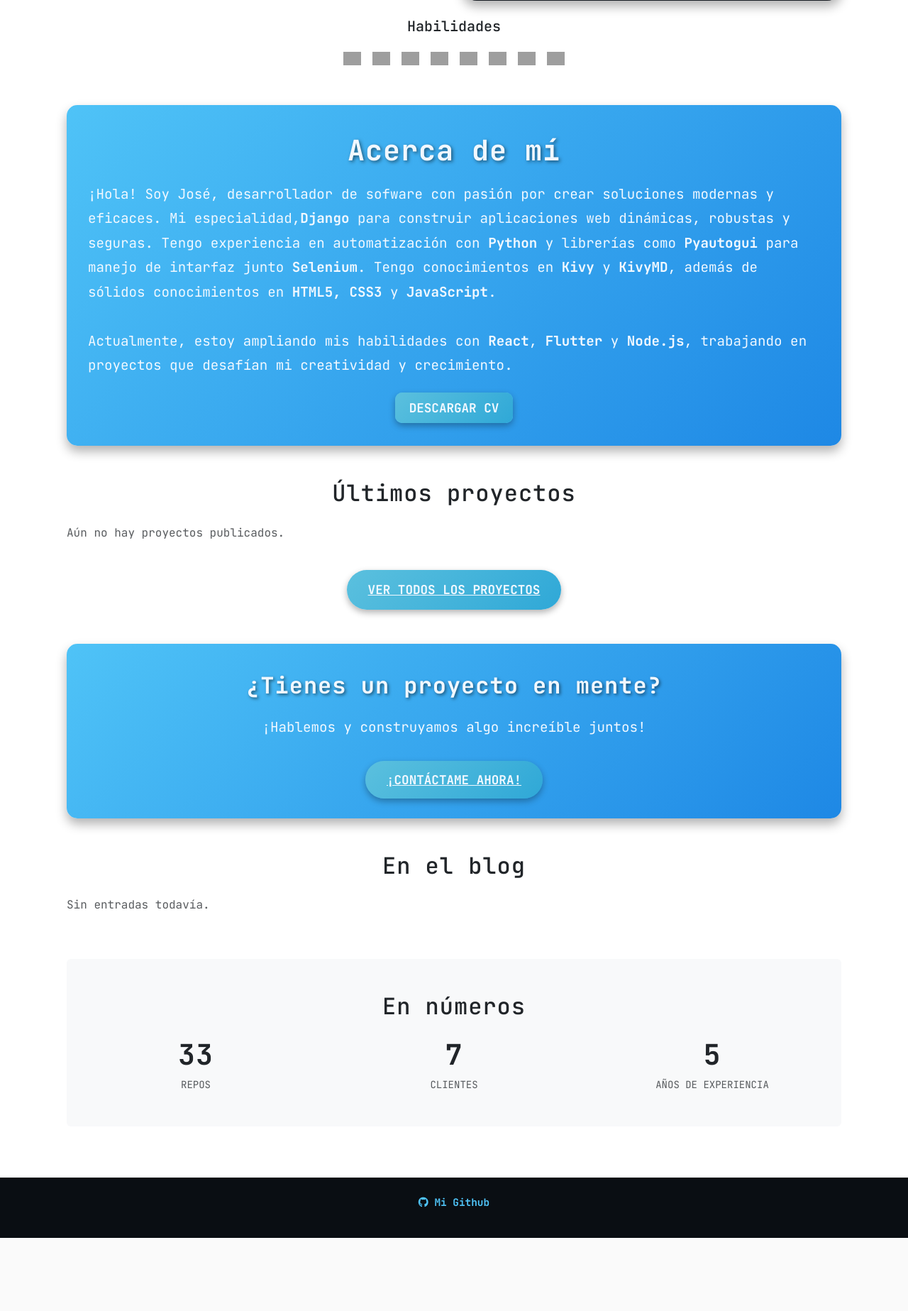
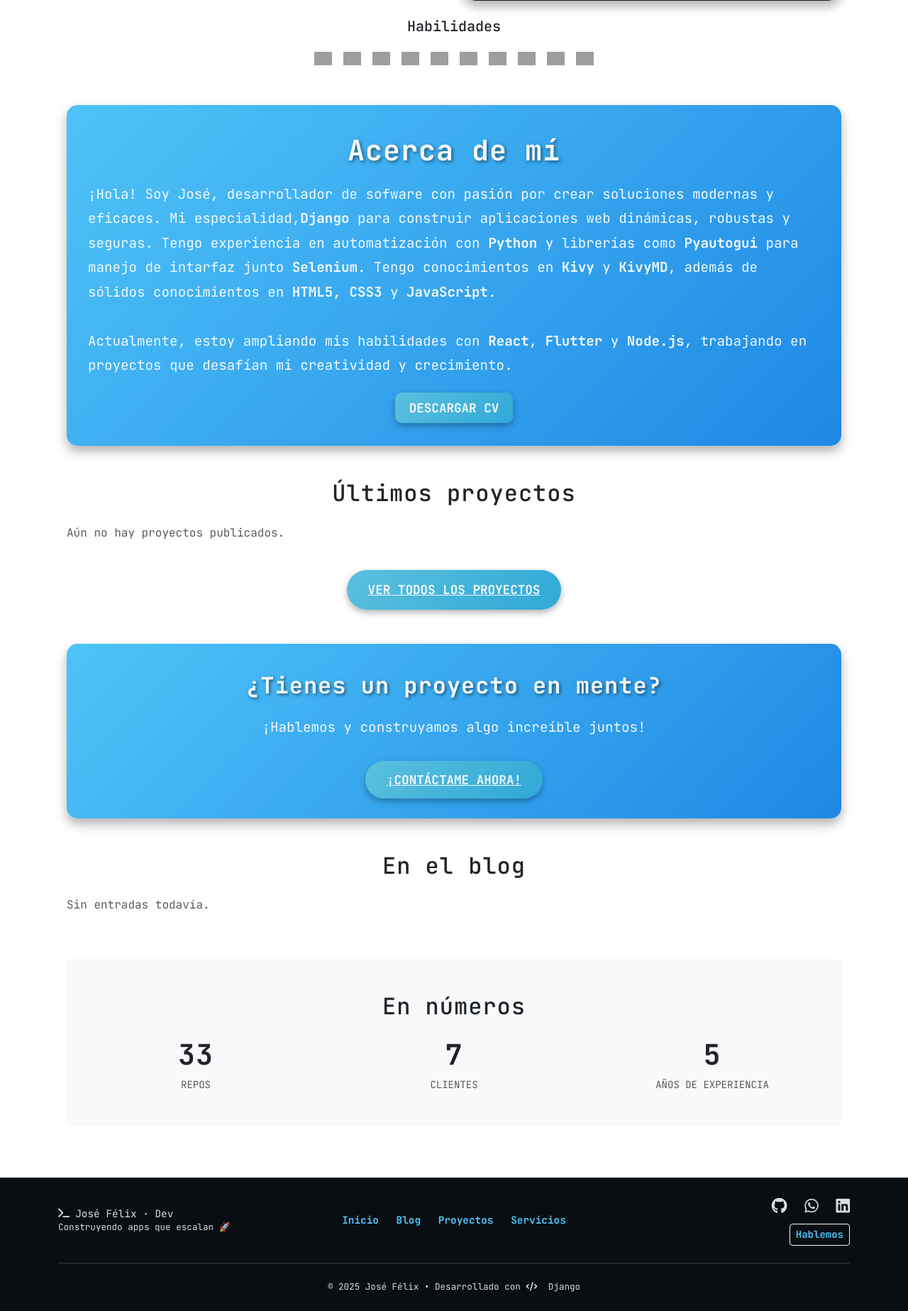
Before and after one commit to AmeriK88/Professional-portfolio, a Django app: page / in a window 1280 px wide. Shown: the part 532-2379 px from the top of the page at 71% size. Before the commit the page ends 2276 px from the top, so only its background shows below. Run offline with Django 5.2, Linux system fonts and the light colour scheme; data that the repository does not hold is empty; parts of the project's set-up code (start-up, migrations or seed data) failed here and were passed over; grey boxes are pictures that could not be loaded.

Commit message:
feat(ui): redesign footer with brand claim, quick links, socials & contact CTA
* Replaced minimal footer with responsive 3‑column layout
* Added animated underline links, hover‑lift social icons and 'Let’s talk' button
* Styled with JetBrains Mono, theme variables and Bootstrap overrides
* Updated styles.css — no backend changes

```diff
--- a/static/css/styles.css
+++ b/static/css/styles.css
@@ -23,57 +23,22 @@
         font-family: var(--code-font), 'Roboto', sans-serif;
 }
 
-body, html {
-    height: 100%;
-    margin: 0;
-    display: flex;
-    flex-direction: column;
-}
+body, html { height: 100%;  margin: 0;  display: flex; flex-direction: column;  scroll-behavior: smooth;}
 
-.container {
-    flex: 1; /
-}
+.container {flex: 1; }
 
 /* Navegación */
-.navbar {
-    background: linear-gradient(135deg, var(--primary-color), var(--secondary-color));
-    border-bottom: 2px solid var(--secondary-color);
-    box-shadow: 0 4px 6px rgba(0, 0, 0, 0.5);
-}
+.navbar { background: linear-gradient(135deg, var(--primary-color), var(--secondary-color)); border-bottom: 2px solid var(--secondary-color); box-shadow: 0 4px 6px rgba(0, 0, 0, 0.5);}
 
-.navbar-brand {
-    color: var(--text-color) !important;
-    font-weight: bold;
-    font-size: 1.5rem;
-    transition: color 0.3s ease;
-}
+.navbar-brand { color: var(--text-color) !important; font-weight: bold; font-size: 1.5rem; transition: color 0.3s ease;}
 
-.navbar-brand:hover {
-    color: var(--dark-text-color) !important;
-}
+.navbar-brand:hover { color: var(--dark-text-color) !important;}
 
 /* Links del menú */
-.navbar-nav .nav-link {
-    color: var(--text-color) !important;
-    font-weight: bold;
-    text-align: center;
-    margin: 0 auto;
-    transition: color var(--animation-duration) var(--animation-ease);
-    position: relative;
-    letter-spacing: 2px;
-    display: inline-block;
-}
+.navbar-nav .nav-link { color: var(--text-color) !important; font-weight: bold; text-align: center;  margin: 0 auto; transition: color var(--animation-duration) var(--animation-ease); position: relative; letter-spacing: 2px; display: inline-block; }
 
 /* Línea decorativa */
-.navbar-nav .nav-link::after {
-    content: "";
-    display: block;
-    width: 0;
-    height: 2px;
-    background-color: var(--text-color);
-    margin: 0 auto;
-    transition: width 0.3s ease-in-out;
-}
+.navbar-nav .nav-link::after { content: ""; display: block; width: 0; height: 2px; background-color: var(--text-color); margin: 0 auto; transition: width 0.3s ease-in-out;}
 
 .navbar-nav .nav-link:hover::after,
 .navbar-nav .nav-link.active::after {
@@ -81,402 +46,183 @@ body, html {
 }
 
 /* Link activo */
-.navbar-nav .nav-link.active {
-    color: var(--dark-text-color) !important;
-    font-weight: bold;
-}
+.navbar-nav .nav-link.active { color: var(--dark-text-color) !important; font-weight: bold;}
 
-#about, .hero {
-    background: linear-gradient(135deg, var(--primary-color), var(--secondary-color));
-    color: var(--highlight-color);
-    padding: 40px 30px;
-    border-radius: 15px;
-    box-shadow: 0 8px 15px rgba(0, 0, 0, 0.3);
-    animation: fadeIn 1s ease-in-out;
-    transition: transform 0.3s ease, box-shadow 0.3s ease;
-    text-align: center;
-}
+#about, .hero { background: linear-gradient(135deg, var(--primary-color), var(--secondary-color)); color: var(--highlight-color); padding: 40px 30px; border-radius: 15px; box-shadow: 0 8px 15px rgba(0, 0, 0, 0.3); animation: fadeIn 1s ease-in-out; transition: transform 0.3s ease, box-shadow 0.3s ease; text-align: center;}
 
-#about:hover {
-    transform: scale(1.02);
-    box-shadow: 0 12px 25px rgba(0, 0, 0, 0.5);
-}
+#about:hover { transform: scale(1.02); box-shadow: 0 12px 25px rgba(0, 0, 0, 0.5);}
 
 /* Título */
-.about-title {
-    font-size: 2.5rem;
-    font-weight: bold;
-    text-shadow: 2px 2px 5px rgba(0, 0, 0, 0.5);
-    margin-bottom: 20px;
-    text-align: center;
-}
+.about-title { font-size: 2.5rem; font-weight: bold; text-shadow: 2px 2px 5px rgba(0, 0, 0, 0.5); margin-bottom: 20px; text-align: center;}
 
 /* Texto */
-.about-text {
-    font-size: 1.2rem;
-    line-height: 1.8;
-    margin-bottom: 30px;
-}
+.about-text { font-size: 1.2rem; line-height: 1.8; margin-bottom: 30px;}
 
 /* Sección del Call-to-Action */
-.cta-section {
-    background: linear-gradient(135deg, var(--primary-color), var(--secondary-color));
-    color: var(--highlight-color);
-    padding: 40px 20px;
-    border-radius: 15px;
-    box-shadow: 0 8px 15px rgba(0, 0, 0, 0.3);
-    animation: fadeIn 1s ease-in-out;
-    transition: transform 0.3s ease, box-shadow 0.3s ease;
-}
+.cta-section { background: linear-gradient(135deg, var(--primary-color), var(--secondary-color)); color: var(--highlight-color); padding: 40px 20px; border-radius: 15px; box-shadow: 0 8px 15px rgba(0, 0, 0, 0.3); animation: fadeIn 1s ease-in-out; transition: transform 0.3s ease, box-shadow 0.3s ease;}
 
-.cta-section:hover {
-    transform: scale(1.02);
-    box-shadow: 0 12px 25px rgba(0, 0, 0, 0.5);
-}
+.cta-section:hover { transform: scale(1.02); box-shadow: 0 12px 25px rgba(0, 0, 0, 0.5);}
 
 /* Texto principal */
-.cta-text {
-    font-size: 2rem;
-    font-weight: bold;
-    margin-bottom: 10px;
-    text-shadow: 2px 2px 4px rgba(0, 0, 0, 0.5);
-}
+.cta-text { font-size: 2rem; font-weight: bold; margin-bottom: 10px; text-shadow: 2px 2px 4px rgba(0, 0, 0, 0.5);}
 
-.cta-subtext {
-    font-size: 1.2rem;
-    margin-bottom: 20px;
-}
+.cta-subtext { font-size: 1.2rem; margin-bottom: 20px;}
 
 /* Botón del Call-to-Action */
-.cta-button {
-    padding: 15px 30px;
-    font-size: 1.1rem;
-    font-weight: bold;
-    text-transform: uppercase;
-    color: var(--highlight-color);
-    background: var(--success-color);
-    border: none;
-    border-radius: 50px;
-    transition: background-color 0.3s ease, transform 0.3s ease;
-    box-shadow: 0 4px 10px rgba(0, 0, 0, 0.3);
-}
+.cta-button { padding: 15px 30px; font-size: 1.1rem; font-weight: bold; text-transform: uppercase; color: var(--highlight-color); background: var(--success-color); border: none; border-radius: 50px; transition: background-color 0.3s ease, transform 0.3s ease; box-shadow: 0 4px 10px rgba(0, 0, 0, 0.3);}
 
-.cta-button:hover {
-    background: var(--secondary-color);
-    transform: translateY(-3px);
-    box-shadow: 0 6px 15px rgba(0, 0, 0, 0.5);
-}
+.cta-button:hover { background: var(--secondary-color); transform: translateY(-3px); box-shadow: 0 6px 15px rgba(0, 0, 0, 0.5);}
 
 h1,
 h2,
 .navbar-brand,
-.animated-text {
-  font-family: var(--code-font);
-  letter-spacing: 1px;
+.animated-text { font-family: var(--code-font); letter-spacing: 1px;}
+
+
+h1 { font-size: 3rem;  font-weight: bold;  text-transform: uppercase;  color: var(--primary-color);  text-shadow: 2px 2px 4px rgba(0, 0, 0, 0.5);  animation: fadeIn var(--animation-duration) var(--animation-ease);}
+
+h1:hover { color: var(--secondary-color); transform: scale(1.05); transition: transform 0.3s ease, color 0.3s ease;}
+
+/* Hero section */
+#about p, .hero p { line-height: 1.8; text-align: start;}
+
+.hero a, #about a { color: var(--highlight-color); text-decoration: none; background-color: var(--primary-color); padding: 10px 20px; border-radius: 10px; transition: background-color 0.3s ease;}
+
+#about:hover, .hero:hover { filter: none;}
+
+.hero a:hover, #about a:hover { background-color: var(--secondary-color);}
+
+/* Contenedor de la imagen */
+.profile-image-container { width: 14.5rem; height: 14.5rem;  border-radius: 50%; background: var(--gradient-color); padding: 5px;  box-shadow: 0 8px 20px rgba(0, 0, 0, 0.5);  display: flex; justify-content: center; align-items: center; margin: 0 auto; transition: transform 0.3s ease, box-shadow 0.3s ease; animation: fadeIn var(--animation-duration) var(--animation-ease);}
+
+.profile-image-container:hover { transform: scale(1.05);  box-shadow: 0 12px 30px rgba(0, 0, 0, 0.7);}
+
+/* Imagen de perfil & tarjeta */
+.profile-image { width: 100%; height: 100%; object-fit: cover; border-radius: 50%; border: 2px solid var(--secondary-color);}
+
+
+.profile-card { display: flex; flex-direction: column; justify-content: center;  align-items: center; text-align: center; padding: 20px; background-color: var(--card-background); border-radius: 20px; box-shadow: 0 8px 15px rgba(0, 0, 0, 0.3); margin: 0 auto;  transition: transform 0.3s ease, box-shadow 0.3s ease;}
+
+.profile-card:hover { transform: translateY(-10px); box-shadow: 0 12px 25px rgba(0, 0, 0, 0.5);}
+
+/* Iconos habilidades */
+.d-flex img { max-width: 25px; margin: 0 10px; transition: transform 0.3s ease, filter 0.3s ease; animation: scaleUp var(--animation-duration) var(--animation-ease); transition: transform 0.3s ease, filter 0.3s ease;}
+
+.d-flex img:hover { transform: scale(1.5);}
+
+.profile-card .card-title { font-size: 1.5rem; color: var(--primary-color); font-weight: bold;}
+
+.profile-card .card-text { font-size: 1rem; color: var(--text-color);}
+
+.card { background-color: var(--card-background); border-radius: 15px; overflow: hidden; box-shadow: 0 8px 15px rgba(0, 0, 0, 0.4); animation: fadeIn var(--animation-duration) var(--animation-ease); transition: transform 0.3s ease, box-shadow 0.3s ease;}
+
+.card:hover { transform: scale(1.05); box-shadow: 0 12px 20px rgba(0, 0, 0, 0.6);}
+
+.card-img-top { height: 200px; object-fit: cover; animation: scaleUp var(--animation-duration) var(--animation-ease); transition: transform 0.3s ease;}
+
+.card-img-top:hover { transform: scale(1.1);}
+
+.card-title { font-size: 1.3rem; font-weight: bold; color: var(--primary-color); transition: color 0.3s ease; text-align: center;}
+
+.card-title:hover { color: var(--secondary-color); text-decoration: underline;}
+
+.card-text { font-size: 0.95rem; color: #cccccc; text-align: justify;}
+
+.pi-icon { width: 1em; height: 1em; vertical-align: text-bottom; margin-right: 0.25em;}
+
+/* --- Footer (versión adaptada) ------------------------------- */
+.site-footer {
+  background-color: var(--footer-color);
+  color: var(--text-color);
+  padding: 10px 20px;
+  font-size: 0.9rem;
+  text-align: center;        /* centrado en mobile; se alinea por columnas en ≥ md */
 }
 
-
-h1 {
-    font-size: 3rem;
-    font-weight: bold;
-    text-transform: uppercase;
-    color: var(--primary-color);
-    text-shadow: 2px 2px 4px rgba(0, 0, 0, 0.5);
-    animation: fadeIn var(--animation-duration) var(--animation-ease);
-}
-
-h1:hover {
-    color: var(--secondary-color);
-    transform: scale(1.05);
-    transition: transform 0.3s ease, color 0.3s ease;
-}
-
-/* Hero section */
-#about p, .hero p {
-    line-height: 1.8;
-    text-align: start;
-}
-
-.hero a, #about a {
-    color: var(--highlight-color);
-    text-decoration: none;
-    background-color: var(--primary-color);
-    padding: 10px 20px;
-    border-radius: 10px;
-    transition: background-color 0.3s ease;
-}
-
-#about:hover, .hero:hover {
-    filter: none;
-}
-
-.hero a:hover, #about a:hover {
-    background-color: var(--secondary-color);
-}
-
-/* Contenedor de la imagen */
-.profile-image-container {
-    width: 14.5rem;
-    height: 14.5rem;
-    border-radius: 50%;
-    background: var(--gradient-color);
-    padding: 5px;
-    box-shadow: 0 8px 20px rgba(0, 0, 0, 0.5);
-    display: flex;
-    justify-content: center;
-    align-items: center;
-    margin: 0 auto;
-    transition: transform 0.3s ease, box-shadow 0.3s ease;
-    animation: fadeIn var(--animation-duration) var(--animation-ease);
-}
-
-.profile-image-container:hover {
-    transform: scale(1.05);
-    box-shadow: 0 12px 30px rgba(0, 0, 0, 0.7);
-}
-
-/* Imagen de perfil & tarjeta */
-.profile-image {
-    width: 100%;
-    height: 100%;
-    object-fit: cover;
-    border-radius: 50%;
-    border: 2px solid var(--secondary-color);
-}
-
-
-.profile-card {
-    display: flex;
-    flex-direction: column;
-    justify-content: center;
-    align-items: center;
-    text-align: center;
-    padding: 20px;
-    background-color: var(--card-background);
-    border-radius: 20px;
-    box-shadow: 0 8px 15px rgba(0, 0, 0, 0.3);
-    margin: 0 auto;
-    transition: transform 0.3s ease, box-shadow 0.3s ease;
-}
-
-.profile-card:hover {
-    transform: translateY(-10px);
-    box-shadow: 0 12px 25px rgba(0, 0, 0, 0.5);
-}
-
-/* Iconos habilidades */
-.d-flex img {
-    max-width: 25px;
-    margin: 0 10px;
-    transition: transform 0.3s ease, filter 0.3s ease;
-    animation: scaleUp var(--animation-duration) var(--animation-ease);
-    transition: transform 0.3s ease, filter 0.3s ease;
-}
-
-.d-flex img:hover {
-    transform: scale(1.5);
-}
-
-.profile-card .card-title {
-    font-size: 1.5rem;
-    color: var(--primary-color);
-    font-weight: bold;
-}
-
-.profile-card .card-text {
-    font-size: 1rem;
-    color: var(--text-color);
-}
-
-.card {
-    background-color: var(--card-background);
-    border-radius: 15px;
-    overflow: hidden;
-    box-shadow: 0 8px 15px rgba(0, 0, 0, 0.4);
-    animation: fadeIn var(--animation-duration) var(--animation-ease);
-    transition: transform 0.3s ease, box-shadow 0.3s ease;
-}
-
-.card:hover {
-    transform: scale(1.05);
-    box-shadow: 0 12px 20px rgba(0, 0, 0, 0.6);
-}
-
-.card-img-top {
-    height: 200px;
-    object-fit: cover;
-    animation: scaleUp var(--animation-duration) var(--animation-ease);
-    transition: transform 0.3s ease;
-}
-
-.card-img-top:hover {
-    transform: scale(1.1);
-}
-
-.card-title {
-    font-size: 1.3rem;
-    font-weight: bold;
-    color: var(--primary-color);
-    transition: color 0.3s ease;
-    text-align: center;
-}
-
-.card-title:hover {
-    color: var(--secondary-color);
-    text-decoration: underline;
-}
-
-.card-text {
-    font-size: 0.95rem;
-    color: #cccccc;
-    text-align: justify;
-}
-
-.pi-icon {
-  width: 1em;
-  height: 1em;
-  vertical-align: text-bottom;
-  margin-right: 0.25em;
-}
-
-footer {
-    background-color: var(--footer-color);
-    color: var(--text-color);
-    text-align: center;
-    padding: 10px 20px;
-    font-size: 0.9rem;
-}
-
-footer a {
+.site-footer a {
   color: var(--primary-color);
   text-decoration: none;
   font-weight: bold;
   position: relative;
   display: inline-block;
-    transition: all 0.3s ease;
+  transition: color 0.3s ease;
 }
 
-footer a:hover {
+.site-footer a:hover {
   color: var(--secondary-color);
-    text-decoration: none;
 }
 
-footer a::after {
+/* subrayado animado */
+.site-footer a::after {
   content: '';
   position: absolute;
   left: 0;
   bottom: -3px;
   width: 0;
   height: 2px;
-    background-color: #4fc3f7;
+  background-color: var(--primary-color);
   transition: width 0.3s ease;
 }
 
-footer a:hover::after {
+.site-footer a:hover::after {
   width: 100%;
 }
 
-.post-content {
-    font-size: 1.1rem;
-    line-height: 1.8;
-    color: var(--dark-text-color);
-    text-align: justify;
+/* listas de navegación (“Quick links”) */
+.footer-links { margin: 0; padding: 0; }
+.footer-links li { list-style: none; display: inline-block; }
+
+/* redes sociales */
+.footer-social a {
+  font-size: 1.4rem;
+  margin-right: 0.75rem;
+  color: var(--text-color);
+  transition: transform 0.3s ease, color 0.3s ease;
 }
+.footer-social a:last-child { margin-right: 0; }
 
-.post-content p {
-    margin-bottom: 1.2rem;
-}
-
-.post-footer a {
-    padding: 10px 20px;
-    border-radius: 8px;
-    text-transform: uppercase;
-    font-weight: bold;
-    transition: all 0.3s ease;
-}
-
-.post-footer a:hover {
-    background: var(--secondary-color);
-    color: white;
-}
-
-.blog-container .card {
-    border-radius: 12px;
-    transition: transform 0.3s ease, box-shadow 0.3s ease;
-    background-color: var(--card-background);
-}
-
-.blog-container .card:hover {
-    transform: translateY(-10px);
-    box-shadow: 0 10px 20px rgba(0, 0, 0, 0.4);
-}
-
-.blog-container .card-title {
-    font-size: 1.25rem;
-    font-weight: bold;
+.footer-social a:hover {
+  transform: translateY(-3px);
   color: var(--primary-color);
 }
 
-.blog-container .card-title:hover {
-    color: var(--secondary-color);
-    text-decoration: underline;
+/* botón de contacto */
+.btn-outline-light {
+  --bs-btn-color: var(--highlight-color);
+  --bs-btn-border-color: var(--highlight-color);
+  --bs-btn-hover-bg: var(--primary-color);
+  --bs-btn-hover-border-color: var(--primary-color);
+  --bs-btn-hover-color: #fff;
 }
 
-.blog-container .card-footer {
-    background: transparent;
-    border-top: none;
-}
+
+.blog-container .card { border-radius: 12px; transition: transform 0.3s ease, box-shadow 0.3s ease; background-color: var(--card-background);}
+
+.blog-container .card:hover { transform: translateY(-10px); box-shadow: 0 10px 20px rgba(0, 0, 0, 0.4);}
+
+.blog-container .card-title { font-size: 1.25rem; font-weight: bold; color: var(--primary-color);}
+
+.blog-container .card-title:hover { color: var(--secondary-color); text-decoration: underline;}
+
+.blog-container .card-footer { background: transparent; border-top: none;}
 
 /* Animación texto */
-.animated-text-container {
-    position: relative;
-    overflow: hidden;
-    display: flex;
-    justify-content: center;
-    align-items: center;
-}
+.animated-text-container { position: relative; overflow: hidden; display: flex; justify-content: center;  align-items: center; }
 
-.animated-text {
-    font-size: 1.4rem;
-    font-weight: bold;
-    color: var(--secondary-color);
-    white-space: nowrap;
-    border-right: 2px solid var(--primary-color);
-    display: inline-block;
-    overflow: hidden;
-    animation: typing 4s steps(30, end), blink 0.7s step-end infinite;
-    width: fit-content;
-}
+.animated-text { font-size: 1.4rem;  font-weight: bold; color: var(--secondary-color); white-space: nowrap; border-right: 2px solid var(--primary-color);  display: inline-block; overflow: hidden; animation: typing 4s steps(30, end), blink 0.7s step-end infinite; width: fit-content; }
 
 /* Cursor parpadeante */
-.cursor-blink::after {
-    content: "|";
-    display: inline-block;
-    margin-left: 2px;
-    animation: blink 1s steps(2, start) infinite;
-}
+.cursor-blink::after { content: "|"; display: inline-block; margin-left: 2px; animation: blink 1s steps(2, start) infinite;}
 
-.social-icons a {
-    font-size: 1.5rem;
-    color: white;
-    transition: transform 0.3s ease, color 0.3s ease;
-}
+.social-icons a { font-size: 1.5rem;  color: white;  transition: transform 0.3s ease, color 0.3s ease;}
 
-.social-icons a:hover {
-    transform: scale(1.2);
-}
+.social-icons a:hover { transform: scale(1.2);}
 
-.whatsapp-icon:hover {
-    color: var(--whatsapp-btn-hover);
-}
+.whatsapp-icon:hover { color: var(--whatsapp-btn-hover);}
 
-.github-icon:hover {
-    color: var(--github-btn-hover);
-}
+.github-icon:hover { color: var(--github-btn-hover); }
 
-.linkedin-icon:hover {
-    color: var(--linkedin-btn-hover);
-}
+.linkedin-icon:hover { color: var(--linkedin-btn-hover); }
 
 
 /* Cursor parpadeante */
--- a/templates/base.html
+++ b/templates/base.html
@@ -66,13 +66,49 @@
         {% endblock %}
     </div>
 
-    <footer class="text-center py-4">
-        <p>
-            <a href="https://github.com/AmeriK88" target="_blank" rel="noopener noreferrer">
-                <i class="fab fa-github"></i> Mi Github
-            </a>
+    <footer class="site-footer mt-auto py-4">
+    <div class="container">
+        <div class="row gy-4 align-items-center">
+
+        <!-- Brand / claim -->
+        <div class="col-12 col-md-4 text-center text-md-start">
+            <span class="footer-brand d-inline-flex align-items-center">
+            <i class="fas fa-terminal me-2"></i>
+            José Félix · Dev
+            </span>
+            <p class="small mb-0">Construyendo apps que escalan 🚀</p>
+        </div>
+
+        <!-- Quick links -->
+        <div class="col-12 col-md-4 text-center">
+        <ul class="list-inline mb-0 footer-links">
+            <li class="list-inline-item mx-2"><a href="/">Inicio</a></li>
+            <li class="list-inline-item mx-2"><a href="/blog/">Blog</a></li>
+            <li class="list-inline-item mx-2"><a href="/projects/">Proyectos</a></li>
+            <li class="list-inline-item mx-2"><a href="/services/">Servicios</a></li>
+        </ul>
+        </div>
+
+        <!-- Social & contact -->
+        <div class="col-12 col-md-4 text-center text-md-end">
+            <div class="footer-social mb-2">
+            <a href="https://github.com/AmeriK88" class="me-3" aria-label="GitHub"><i class="fab fa-github"></i></a>
+            <a href="https://wa.me/+34639949187" class="me-3" aria-label="WhatsApp"><i class="fab fa-whatsapp"></i></a>
+            <a href="https://www.linkedin.com/in/jose-felix-gordo-castaño-dev-es/" aria-label="LinkedIn"><i class="fab fa-linkedin"></i></a>
+            </div>
+            <a href="mailto:josefe59@hotmail.com" class="btn btn-outline-light btn-sm">Hablemos</a>
+        </div>
+
+        </div>
+
+        <hr class="border-secondary-subtle my-4">
+
+        <p class="text-center small mb-0">
+        © {% now "Y" %} José Félix • Desarrollado con <i class="fas fa-code me-2"></i> Django
         </p>
+    </div>
     </footer>
+
     <script src="https://cdn.jsdelivr.net/npm/bootstrap@5.3.0/dist/js/bootstrap.bundle.min.js"></script>
     <script src="{% static 'js/animation.js' %}"></script>
     <script src="{% static 'js/counters.js' %}"></script>
--- a/templates/home.html
+++ b/templates/home.html
@@ -55,6 +55,8 @@
             <img src="{% static 'icons/django.webp' %}" alt="Django" class="m-2" style="width: 30px;">
             <img src="{% static 'icons/bootstrap.webp' %}" alt="Bootstrap" class="m-2" style="width: 30px;">
             <img src="{% static 'icons/react.webp' %}" alt="React" class="m-2" style="width: 30px;">
+            <img src="{% static 'icons/mySQL_img.webp' %}" alt="MySQL" class="m-2" style="width: 30px;">
+            <img src="{% static 'icons/tailwindcss.webp' %}" alt="Tailwindcss" class="m-2" style="width: 30px;">
         </div>
     </div>
 
```
Also changed, not shown: static/js/animation.js (+13 -14 lines). Lines whose indentation alone changed are shown as unchanged.
